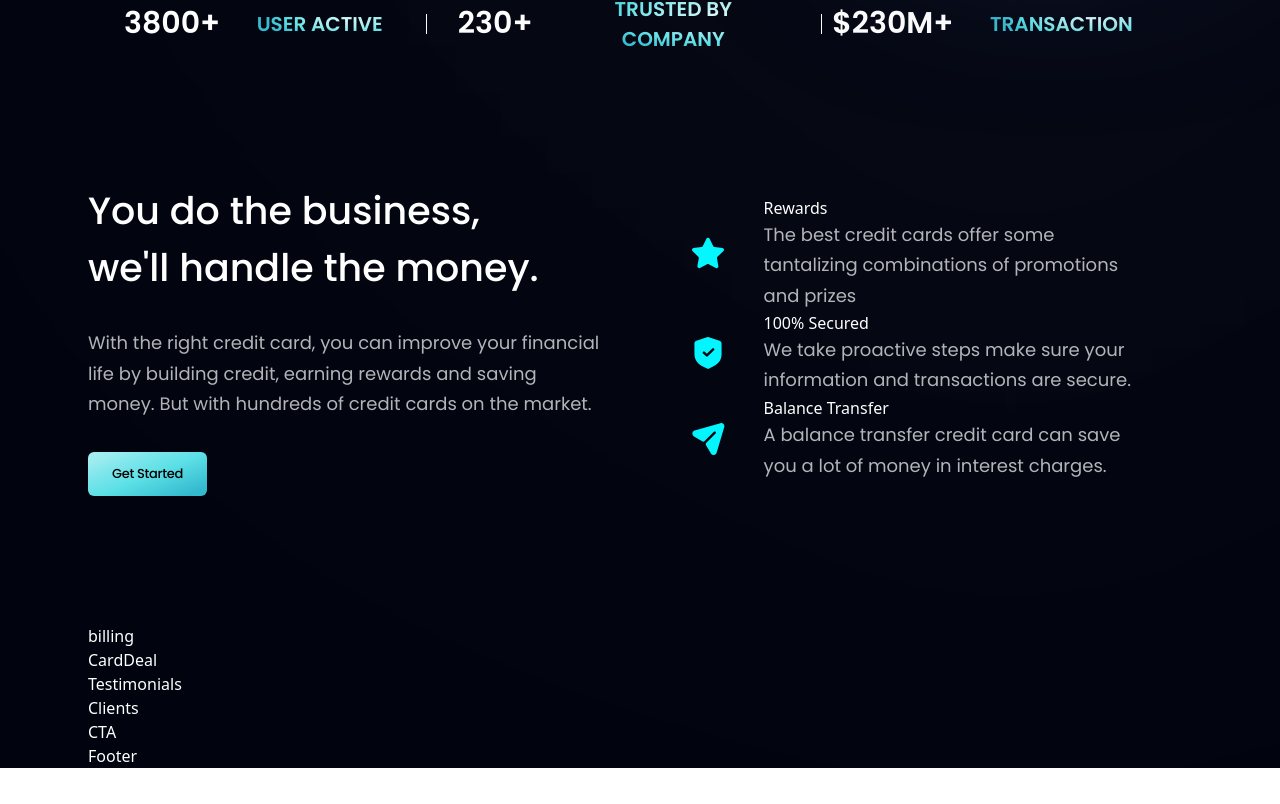
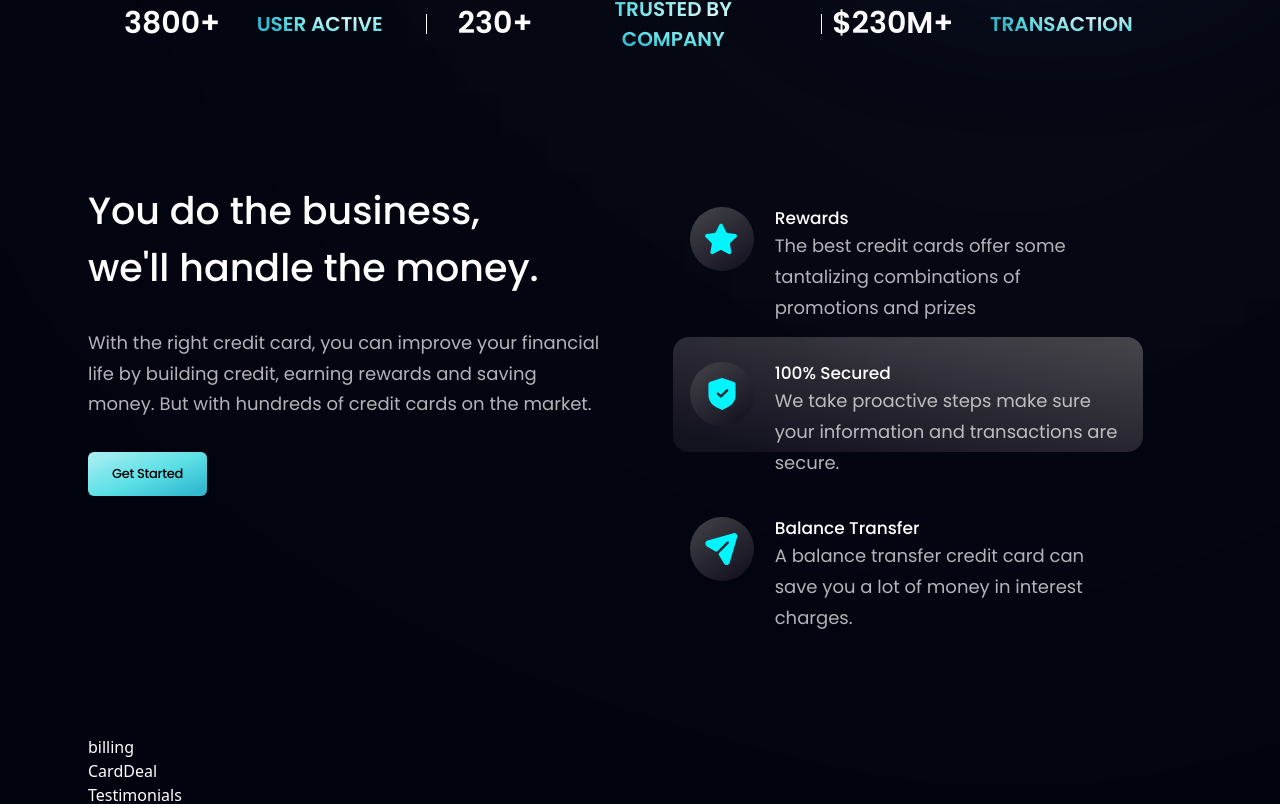
Before and after one commit to Exiturn/modern_bank_app_jsm, a React (Vite) app in the folder modern_bank_app_jsm/: page / in a window 1280 px wide. Shown: the part 709-1513 px from the top of the page. Before the commit the page ends 1477 px from the top, so only its background shows below. Built offline with nearby package versions, Linux system fonts and the light colour scheme.

Commit message:
BM - Styling on Business Section
Finished styling the business section.

TODO:
-Smaller screen styling.

```diff
--- a/modern_bank_app_jsm/src/components/Business.jsx
+++ b/modern_bank_app_jsm/src/components/Business.jsx
@@ -32,15 +32,19 @@ const Business = () => {
 
       {/* Right Column */}
       <div className={`flex flex-1 flex-col ${style.flexCenter}`}>
-        {features.map((feature) => (
-          <div key={feature.id} className='flex max-w-[470px] max-h-[115px]'>
-            <div className={`${style.flexCenter} min-w-[15%] relative`}>
-              <div className=''/>
-              <img src={feature.icon} alt="rewards" />
+        {features.map((feature, index) => (
+          <div key={feature.id} className={`flex max-w-[470px] max-h-[115px] py-6 px-4 flex-1
+          ${index === 1 && 'my-10'}
+          ${index === 1 && 'rounded-[16px] bg-black-gradient-2'}`}>
+            <div className={`${style.flexCenter} min-w-[15%] relative flex-1`}>
+              <div className='rounded-full bg-black-gradient absolute place-self-center w-[64px]
+              h-[64px]'/>
+              <img src={feature.icon} alt="rewards"
+              className='z-[1]'/>
             </div>
             <div className='ml-5'>
-              <h1>{feature.title}</h1>
-              <p className={`${style.paragraph}`}>{feature.content}</p>
+              <h1 className='font-poppins text-[17px] font-medium'>{feature.title}</h1>
+              <p className={`${style.paragraph} text-[15px] leading-[22px]`}>{feature.content}</p>
             </div>
           </div>
         ))}
```
